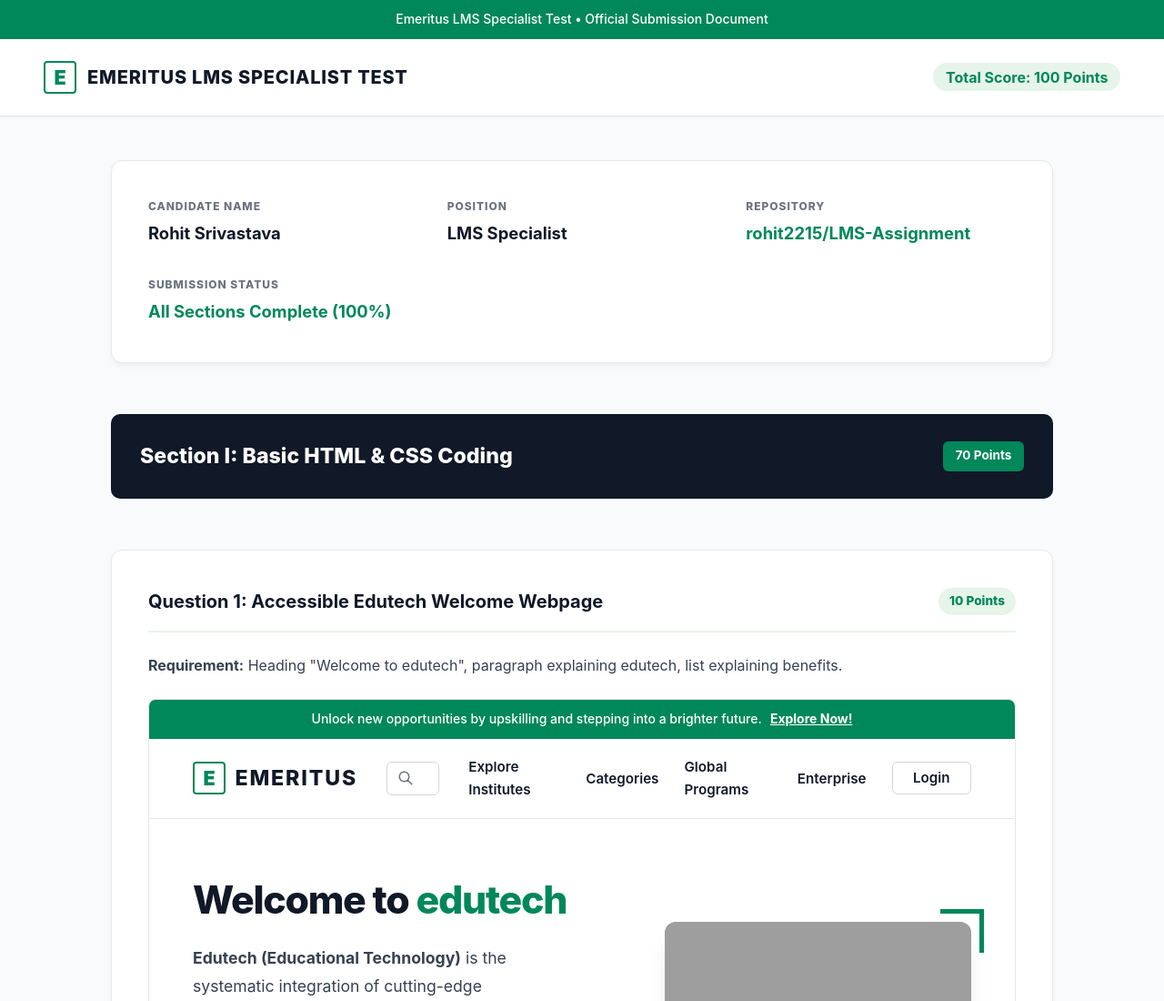
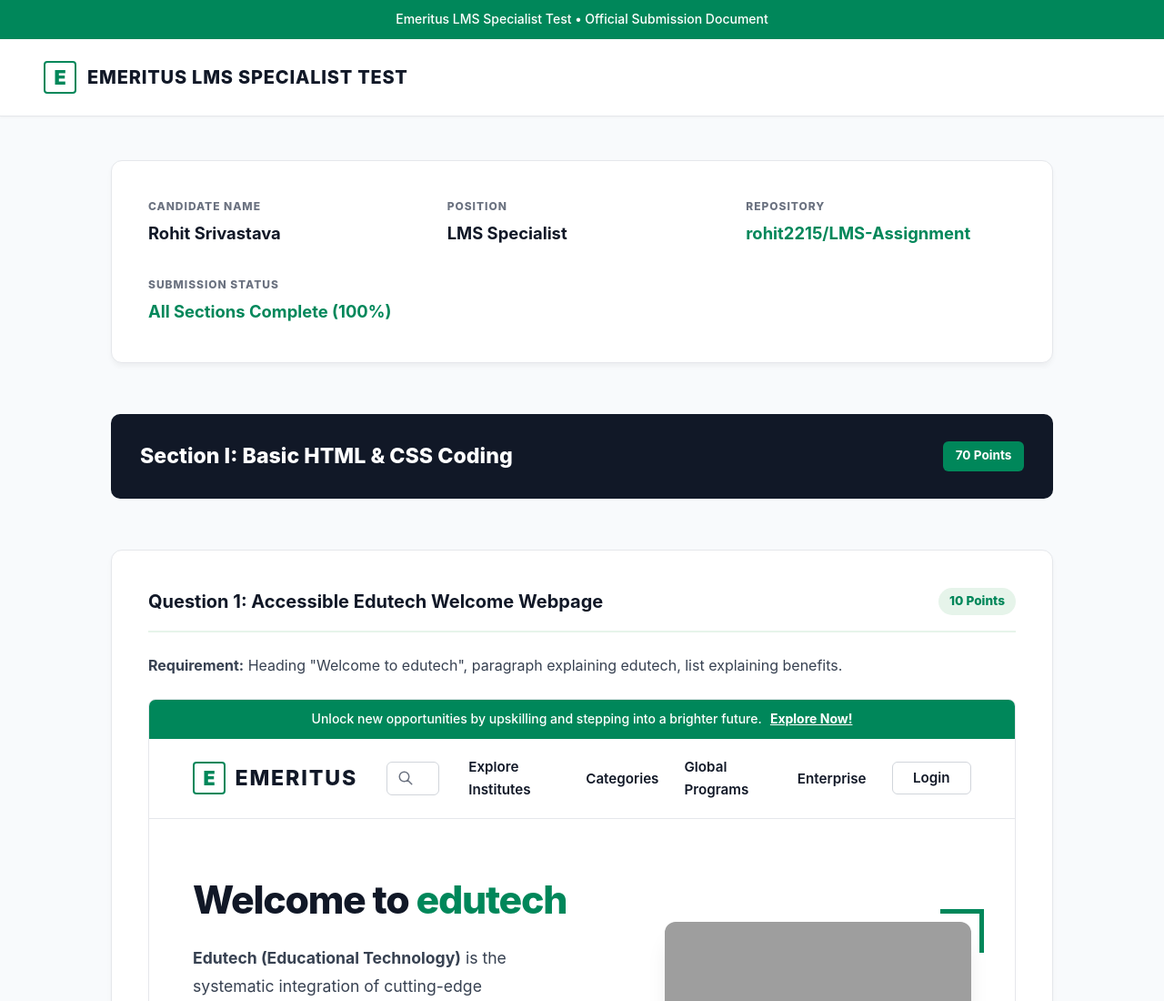
Before and after one commit to rohit2215/LMS-Assignment, a plain HTML site: page Rohit_Srivastava_Emeritus_LMS_Specialist_Test.html in a window 1280 px wide. Shown: the top 1100 px of the page at 91% size. Drawn offline with Linux system fonts and the light colour scheme.

Commit message:
refactor(docs): remove assessment score badges from readme and document

```diff
--- a/Rohit_Srivastava_Emeritus_LMS_Specialist_Test.html
+++ b/Rohit_Srivastava_Emeritus_LMS_Specialist_Test.html
@@ -236,11 +236,6 @@
                 <h1>Emeritus LMS Specialist Test</h1>
             </div>
         </div>
-        <div>
-            <span style="font-weight: 700; color: var(--emeritus-green); background: var(--emeritus-green-light); padding: 0.35rem 0.85rem; border-radius: 20px;">
-                Total Score: 100 Points
-            </span>
-        </div>
     </header>
 
     <main class="container">
```
Also changed, not shown: 1 other file.
